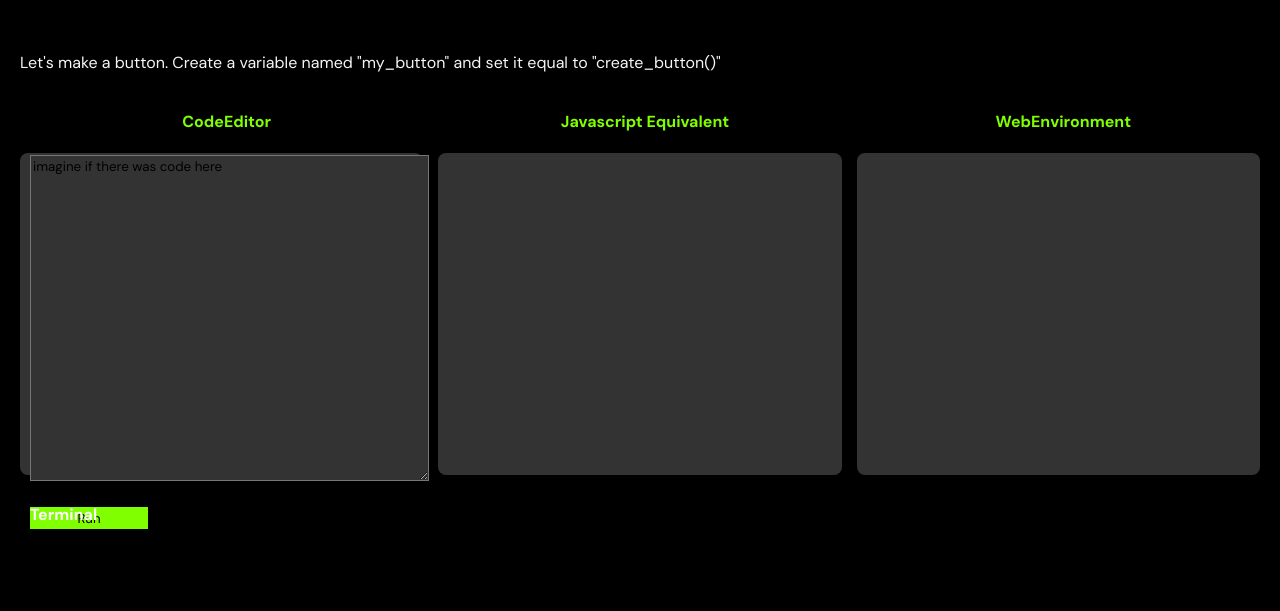
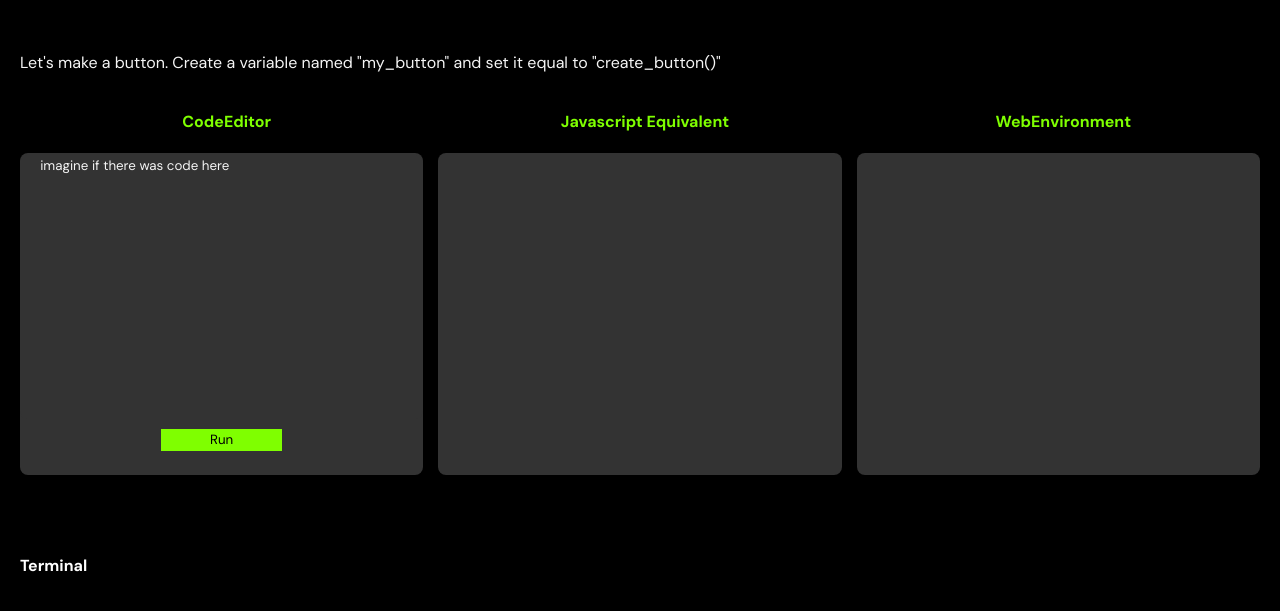
Before and after one commit to whatshouldmyname/Snake2Script, a plain HTML site: page index.html in a window 1280 px wide. Shown: the part 115-726 px from the top of the page. Drawn offline with Linux system fonts and the light colour scheme.

Commit message:
Adjust layout, margins, padding, etc

```diff
--- a/script.js
+++ b/script.js
@@ -7,6 +7,8 @@ const error = document.getElementById("terminal");
 function runCode(event){
     event.preventDefault();
     const code = input.value;
+    error.textContent = ""
+    jsOutput.textContent = ""
     if (code.includes("my_button = create_button()")){
         jsOutput.textContent = "const myButton = document.createElement(\"button\");";
         const userButton = document.createElement("button");
--- a/style.css
+++ b/style.css
@@ -14,7 +14,7 @@ body {
 
 .container{
   display: grid;
-  grid-template-columns: 1fr 1fr 1fr;
+  grid-template-columns: minmax(0,1fr) minmax(0,1fr) minmax(0,1fr);
   background-color: black;
   row-gap: 0px;
   column-gap: 15px;
@@ -34,7 +34,7 @@ body {
   background-color: #333;
   color: white;
   border-radius: 8px;
-  font-size: 2rem;
+  font-size: 15px;
   height: 40vh;
 }
 #code-editor-label{
@@ -50,35 +50,52 @@ body {
   grid-row: 3;
   grid-column: 1/-1;
   color: white;
-  padding-left: 10px;
-  padding-top: 1vh;
-
+  margin-top: 10vh;
 }
 #codespace{
   grid-column: 1;
+  margin-left: 0;
+  padding-left: 0;
+  display: flex;
+  flex-direction: column;
+  align-items: center;
+  gap: 10px;
 }
 #js-equiv{
   grid-column: 2;
   margin: 0;
 
+
 }
 #web-environment{
   grid-column: 3;
+  display: flex;
+  align-items: center;
+  justify-content: center;
 }
 #terminal{
   grid-row: 4;
   grid-column: 1/-1;
   color: white;
-  padding-left: 10px;
   padding-top: 5px;
 }
 #code-editor{
-  color: black;
+  color: whitesmoke;
   width: 100%;
-  height: 100%;
+  height: 33vh;
+  resize: none;
+  box-sizing: border-box;
+  margin-left: 0;
+  padding-left: 0;
+  border-radius: 8px;
+  border-width: 0px;
+  padding-left: 5%;
 }
 button, textarea{
     font-family: "DM Sans" ;
+}
+#run-button{
+
 }
 button{
     width: 30%;
```
